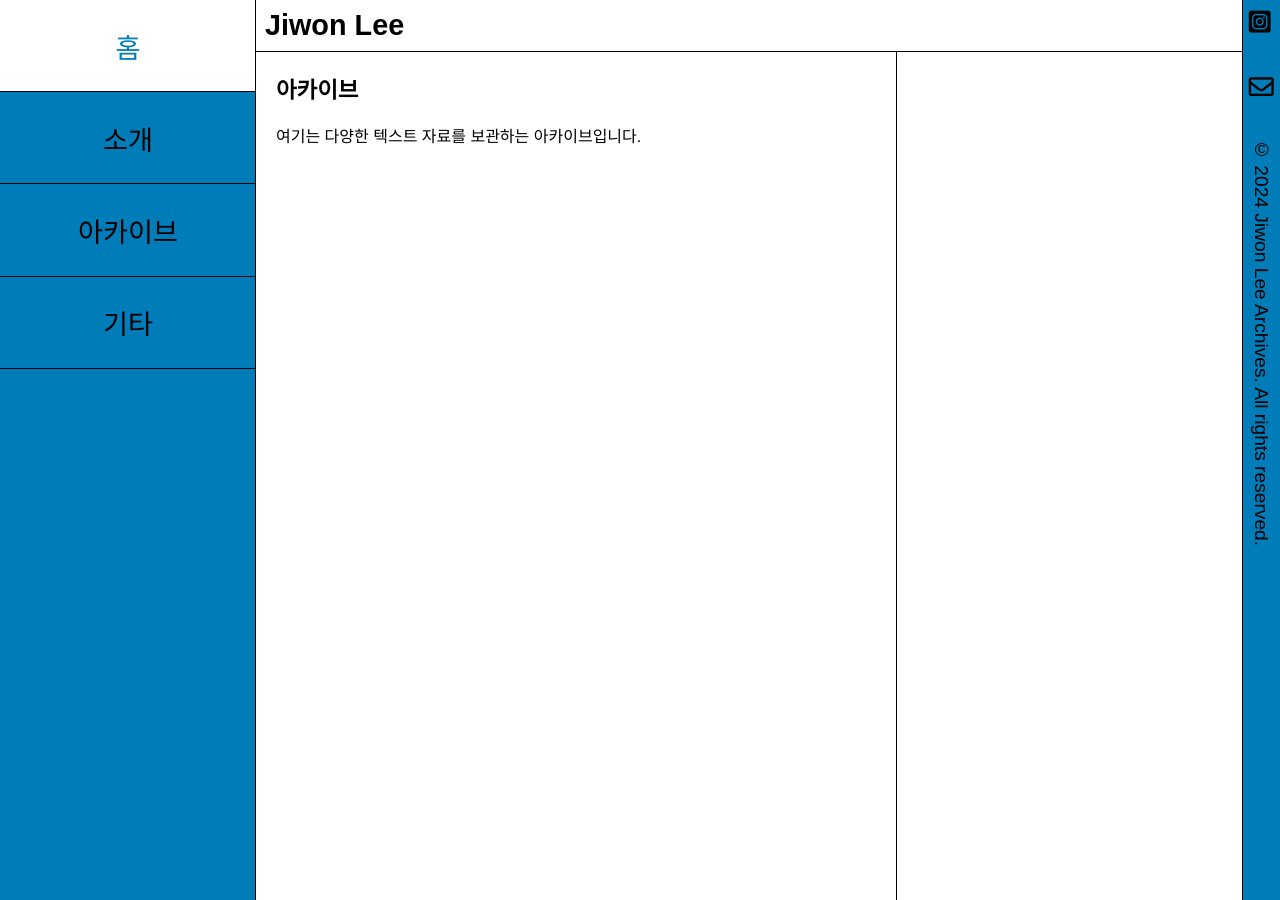
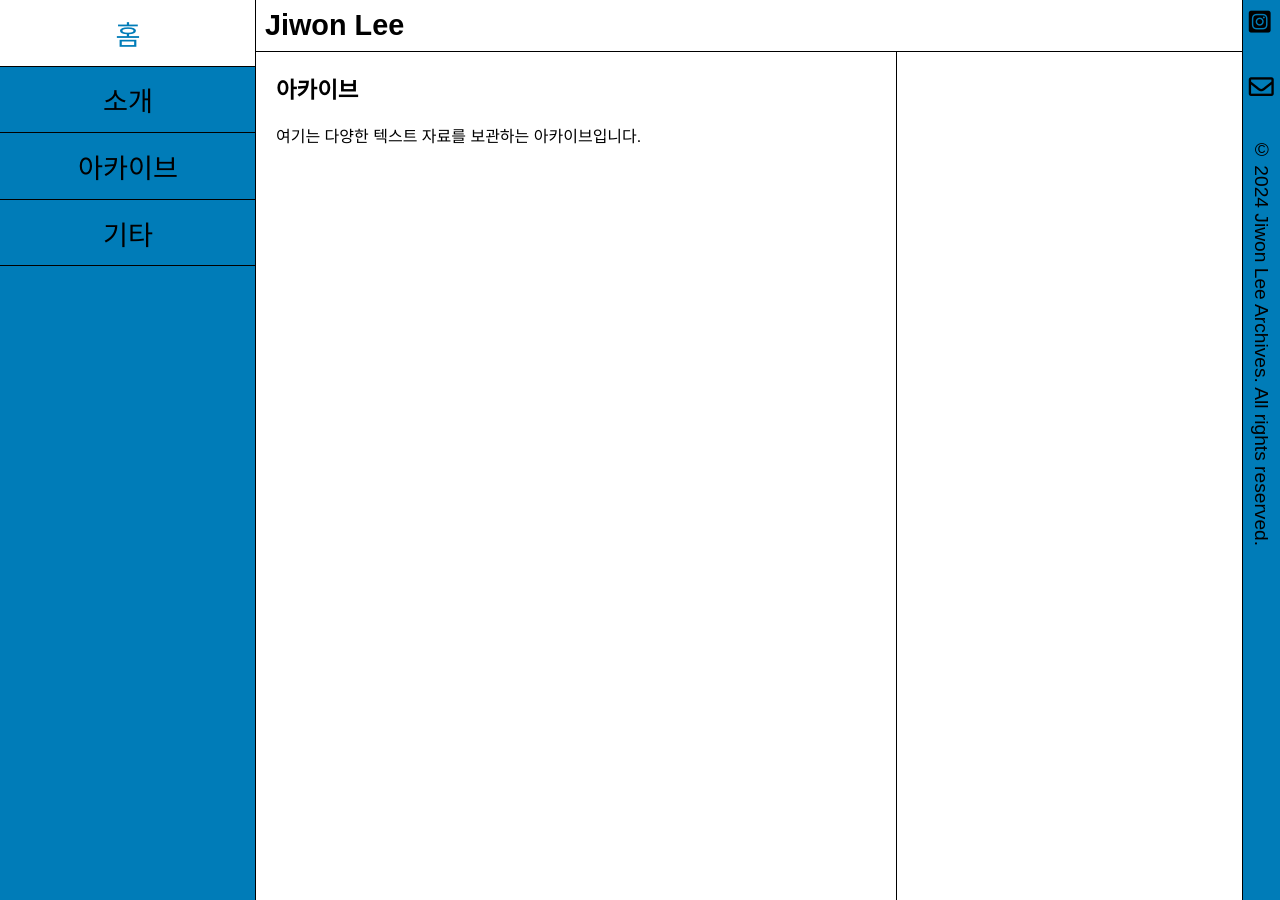
Before and after one commit to LfayeJ/archives, a Jekyll site: the page built from index.html, in a window 1280 px wide and 900 px high. Built offline with Jekyll 4.4.1, drawn with Linux system fonts in a browser that asks for light colours; some web fonts are replaced.

Commit message:
Update styles.css

```diff
--- a/assets/css/styles.css
+++ b/assets/css/styles.css
@@ -145,7 +145,7 @@ h1, h2 {
 .grid-item {
   border-bottom: 1px solid var(--border-color);
   text-align: center;
-  padding: 2vw;
+  padding: 1vw;
   font-size: 1.7rem;
   transition: background-color 0.3s, color 0.3s;
 }
@@ -288,7 +288,6 @@ footer {
   }
 
  header {
-    width: 100vw;
     margin-left: 0;
   }
 
```
